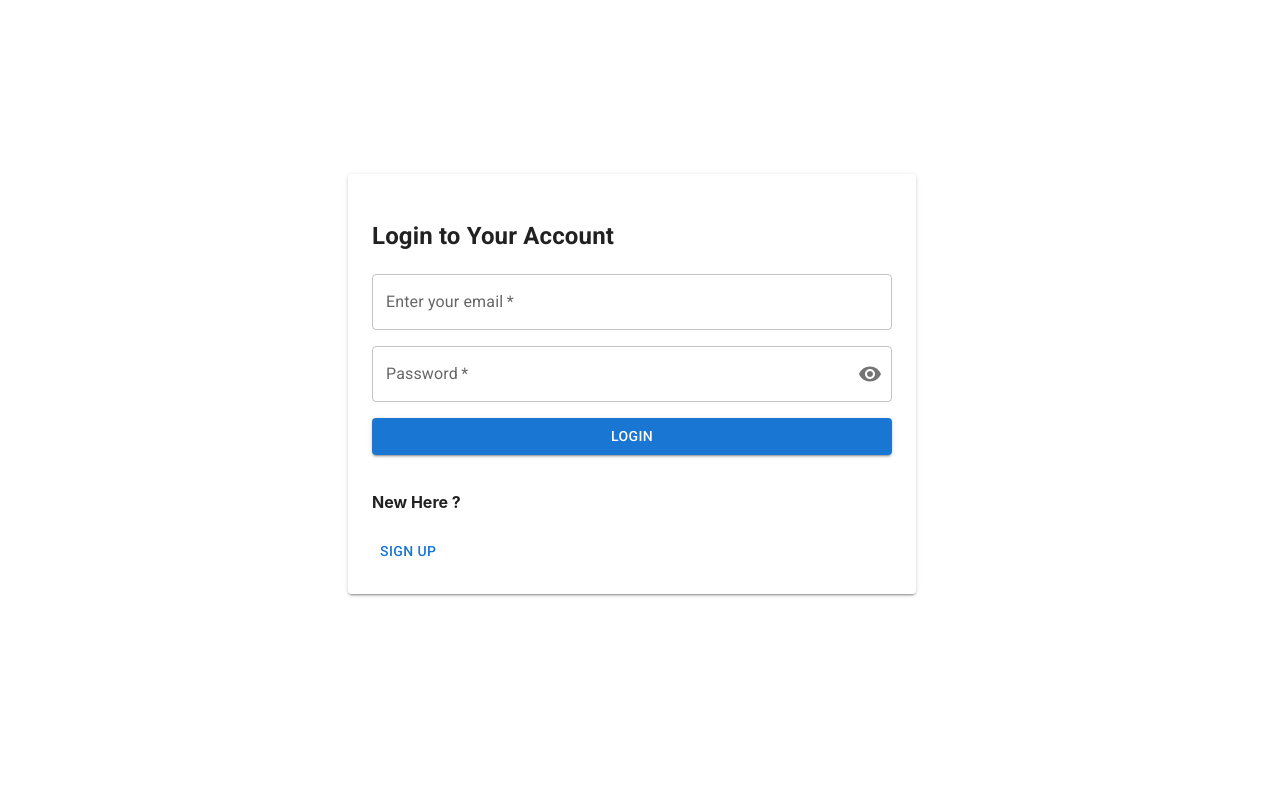
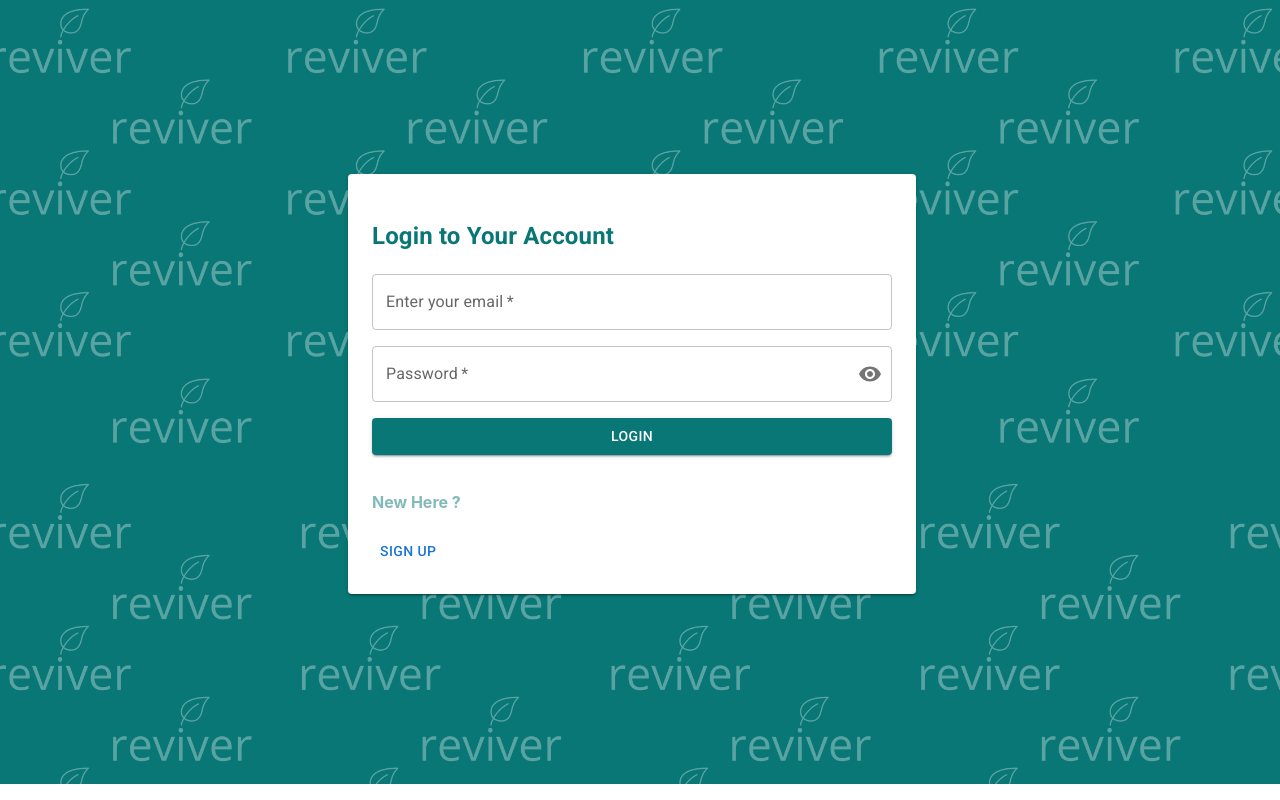
Before and after one commit to ririErliza/capstone-project-admin-panel, a React (Create React App) app: page /login in a window 1280 px wide. Built offline with nearby package versions, Linux system fonts and the light colour scheme.

Commit message:
login register style

```diff
--- a/src/pages/Login/Login.jsx
+++ b/src/pages/Login/Login.jsx
@@ -46,7 +46,7 @@
     });
   };
   return (
-    <div>
+    <div id="background">
 <Container maxWidth="sm">
 <Grid
 	container
@@ -102,7 +102,7 @@
 	</Grid>
 
 	<Grid item>
-	<Button type="submit" fullWidth variant="contained">
+	<Button id="button-green" type="submit" fullWidth variant="contained">
 		Login
 	</Button>
 	</Grid>
--- a/src/pages/Login/Login.scss
+++ b/src/pages/Login/Login.scss
@@ -0,0 +1,17 @@
+div#background{
+    background-image: url(../../images/bg-reviver-green.png);
+    height:100vh;
+
+
+    #button-green{
+        background-color: #087776;
+    }
+
+    #button-green:hover{
+        background-color: #2d8c8b;
+    }
+
+    h2{
+        color:#087776
+    }
+}
--- a/src/pages/Register/Register.jsx
+++ b/src/pages/Register/Register.jsx
@@ -51,7 +51,7 @@
     });
   };
   return (
-    <div>
+    <div id="background">
 			<Container maxWidth="sm">
 				<Grid
 					container
@@ -127,7 +127,7 @@
 					</Grid>
 
 					<Grid item>
-					<Button type="submit" fullWidth variant="contained">
+					<Button id="button-green" type="submit" fullWidth variant="contained">
 						SIGNUP
 					</Button>
 					</Grid>
--- a/src/pages/Register/Register.scss
+++ b/src/pages/Register/Register.scss
@@ -0,0 +1,19 @@
+
+div#background{
+    background-image: url(../../images/bg-reviver-green.png);
+    height:100vh;
+
+    #button-green{
+        background-color: #087776;
+    }
+
+    #button-green:hover{
+        background-color: #2d8c8b;
+    }
+
+
+    h4{
+        color:#2d8c8a98;
+    }
+
+}
```
Also changed, not shown: src/images/bg-reviver-green.png (added), src/images/bg-reviver-transparent.png (added).
